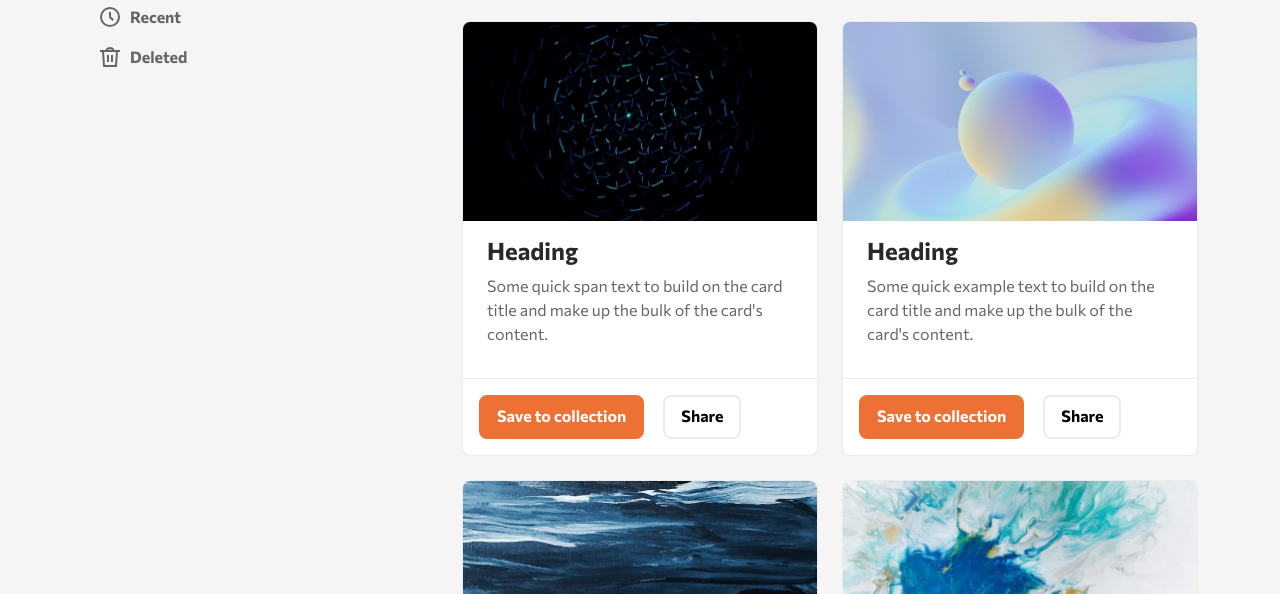
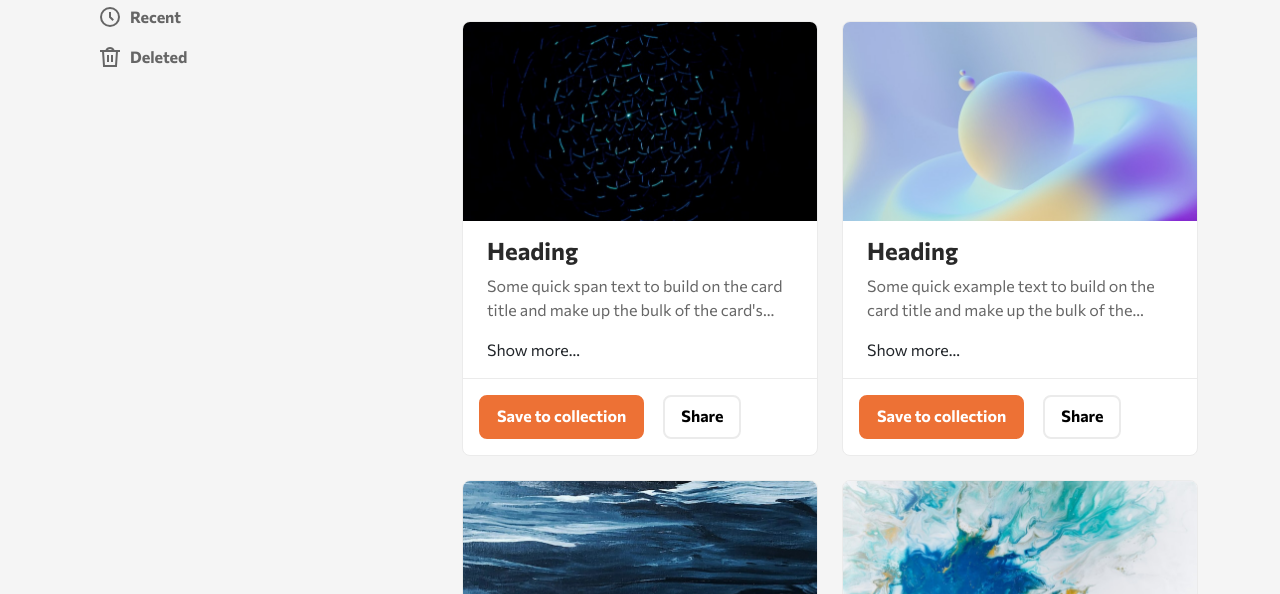
Before and after one commit to RusinovAnton/all-photos, a website built with Vite: page src/index.html in a window 1280 px wide. Shown: the part 206-800 px from the top of the page. Built offline with nearby package versions, Linux system fonts and the light colour scheme.

Commit message:
add show more functionality

```diff
--- a/src/index.html
+++ b/src/index.html
@@ -377,9 +377,9 @@
             </div>
           </div>
 
-          <div class="row gy-4">
+          <div class="row gy-4 align-items-stretch">
             <div class="col-xl-6">
-              <div class="card">
+              <div class="card h-100">
                 <img
                   src="./assets/thumbnail_01.jpg"
                   class="card-img-top"
@@ -389,7 +389,12 @@
                   <h2 class="card-title">Heading</h2>
                   <p>
                     Some quick span text to build on the card title and make up
-                    the bulk of the card's content.
+                    the bulk of the card's content. Some quick span text to
+                    build on the card title and make up the bulk of the card's
+                    content. Some quick span text to build on the card title and
+                    make up the bulk of the card's content. Some quick span text
+                    to build on the card title and make up the bulk of the
+                    card's content.
                   </p>
                 </div>
                 <div class="card-footer bg-transparent">
@@ -401,7 +406,7 @@
               </div>
             </div>
             <div class="col-xl-6">
-              <div class="card">
+              <div class="card h-100">
                 <img
                   src="./assets/thumbnail_02.jpg"
                   class="card-img-top"
@@ -423,7 +428,7 @@
               </div>
             </div>
             <div class="col-xl-6">
-              <div class="card">
+              <div class="card h-100">
                 <img
                   src="./assets/thumbnail_03.jpg"
                   class="card-img-top"
@@ -445,7 +450,7 @@
               </div>
             </div>
             <div class="col-xl-6">
-              <div class="card">
+              <div class="card h-100">
                 <img
                   src="./assets/thumbnail_04.jpg"
                   class="card-img-top"
--- a/src/js/main.js
+++ b/src/js/main.js
@@ -1,11 +1,12 @@
 import "../scss/styles.scss";
 import "bootstrap";
 
+import { ShowMore } from "./show-more.js";
 import { InfiniteScroll } from "./infinite-scroll.js";
-import { ShowMore } from "./show-more.js";
 import { ThemeToggle } from "./theme-toggle.js";
 
-const navbar = document.getElementById("navbar-collapsible");
+const showMoreCollection = document.querySelectorAll(".card p");
+new ShowMore(showMoreCollection);
 
 // Easter egg 🤡
 const clickAudio = document.getElementById("click-audio");
--- a/src/js/show-more.js
+++ b/src/js/show-more.js
@@ -1 +1,58 @@
-export class ShowMore {}
+const showMoreLinkTemplate = document.createElement("template");
+showMoreLinkTemplate.innerHTML =
+  '<a href="#" role="button" class="d-block show-more__link text-dark">Show more...</a>';
+
+const stylesTemplate = document.createElement("template");
+stylesTemplate.innerHTML = `
+  <style>
+    [data-show-more-expand="false"] [data-show-more-target] {
+       display: -webkit-box;
+      -webkit-box-orient: vertical;
+      -webkit-line-clamp: 2;
+      overflow: hidden;
+    }
+  </style>
+  `;
+
+export class ShowMore {
+  constructor(collection) {
+    this.collection = collection;
+
+    this.init();
+  }
+
+  init() {
+    if (!this.collection?.length) return;
+
+    this.collection.forEach((node) => {
+      const height = node.getBoundingClientRect().height;
+      // TODO: improvement
+      // if the font-size property of card body is changed this hardcoded property must be recalculated
+      const TWO_LINES_HEIGHT = 48;
+      if (height <= TWO_LINES_HEIGHT) {
+        return;
+      }
+
+      node.dataset.showMoreTarget = "";
+      node.parentNode.dataset.showMoreExpand = "false";
+
+      const showMoreLink =
+        showMoreLinkTemplate.content.cloneNode(true).firstChild;
+      showMoreLink.addEventListener("click", this.toggleShowMore.bind(this));
+      node.parentNode.appendChild(showMoreLink);
+    });
+
+    const styleElement = stylesTemplate.content.cloneNode(true);
+    document.body.appendChild(styleElement);
+  }
+
+  toggleShowMore(event) {
+    event.preventDefault();
+    const expandRoot = event.target.closest("[data-show-more-expand]");
+    if (!expandRoot) return;
+
+    expandRoot.dataset.showMoreExpand = "true";
+
+    event.target.remove();
+  }
+}
```
